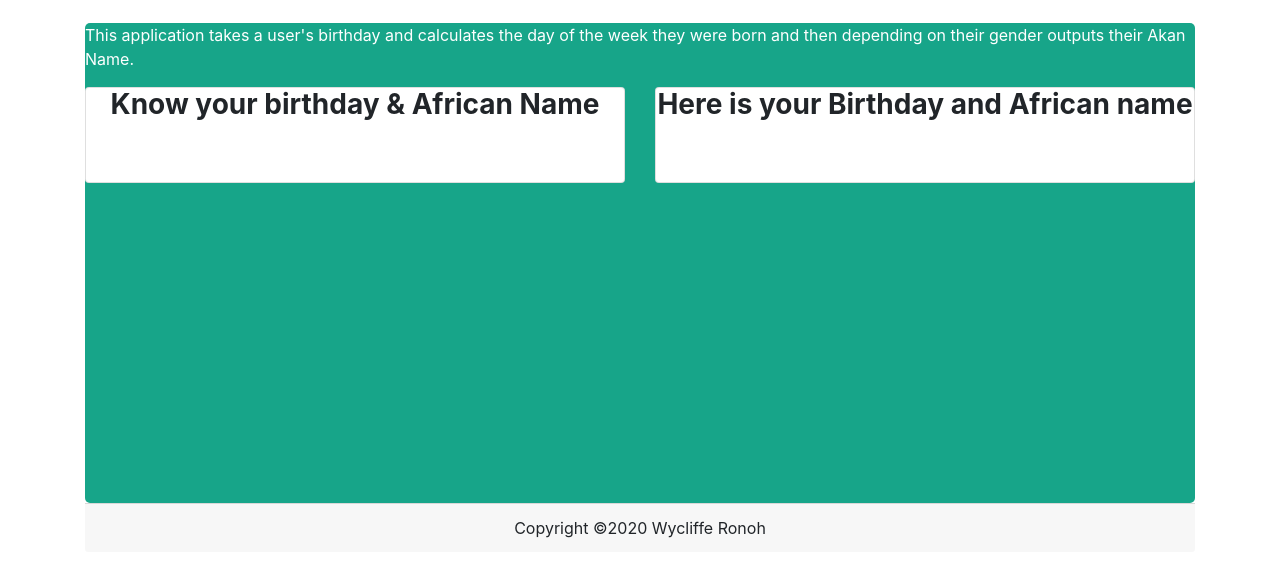
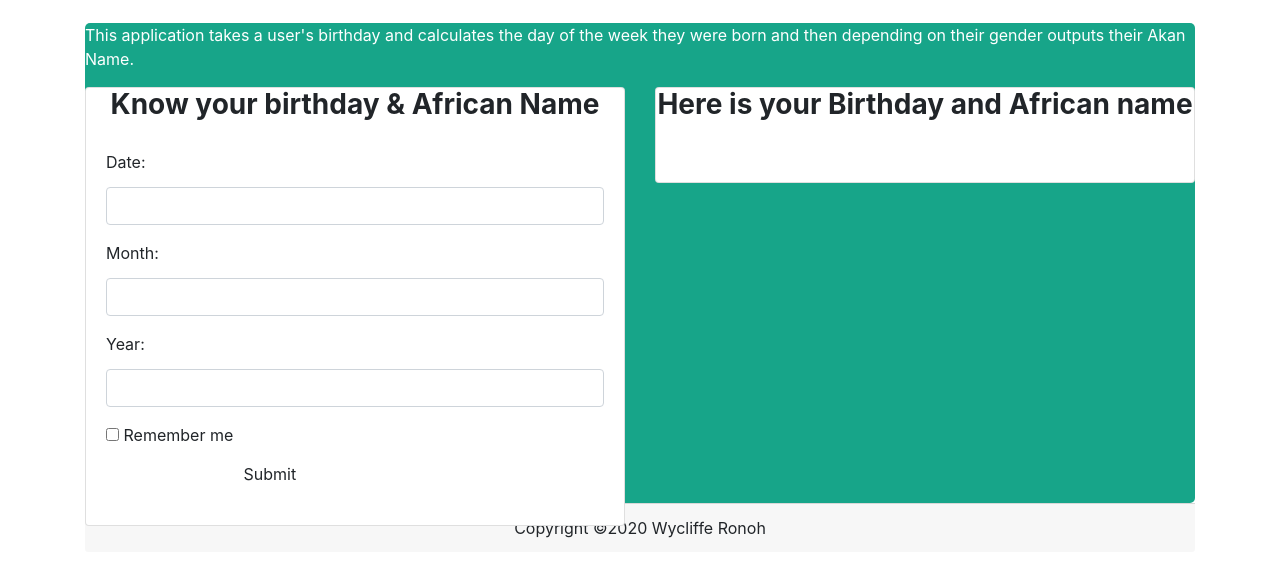
Before and after one commit to wikky2012/Birthday-and-Name-generator, a plain HTML site: page index.html in a window 1280 px wide. Shown: the part 229-800 px from the top of the page. Drawn offline with Linux system fonts and the light colour scheme.

Commit message:
validate form

```diff
--- a/index.html
+++ b/index.html
@@ -24,9 +24,24 @@
                       <div class="card-title">
                           <h3 class="text-center"><strong> Know your birthday & African Name</strong></h3>
                           <div class="card-body">
-                            <form class="form">
-
-                            </form>
+                            <form action="">
+                                <div class="form-group">
+                                  <label for="date">Date:</label>
+                                  <input type="number" class="form-control" id="date"  required pattern="[0-9]{2}">
+                                </div>
+                                <div class="form-group">
+                                    <label for="Month">Month:</label>
+                                    <input type="number" class="form-control" id="num" required pattern="[0-2]{2}">
+                                  </div>
+                                  <div class="form-group">
+                                    <label for="Year">Year:</label>
+                                    <input type="number" class="form-control" id="year" required pattern="[0-9]{4}">
+                                  </div>
+                                <div class="checkbox">
+                                  <label><input type="checkbox"> Remember me</label>
+                                </div>
+                                <button type="submit" class="btn btn-default" onclick="calculate()">Submit</button>
+                              </form>
                           </div>
                       </div>
                     </div>
```
